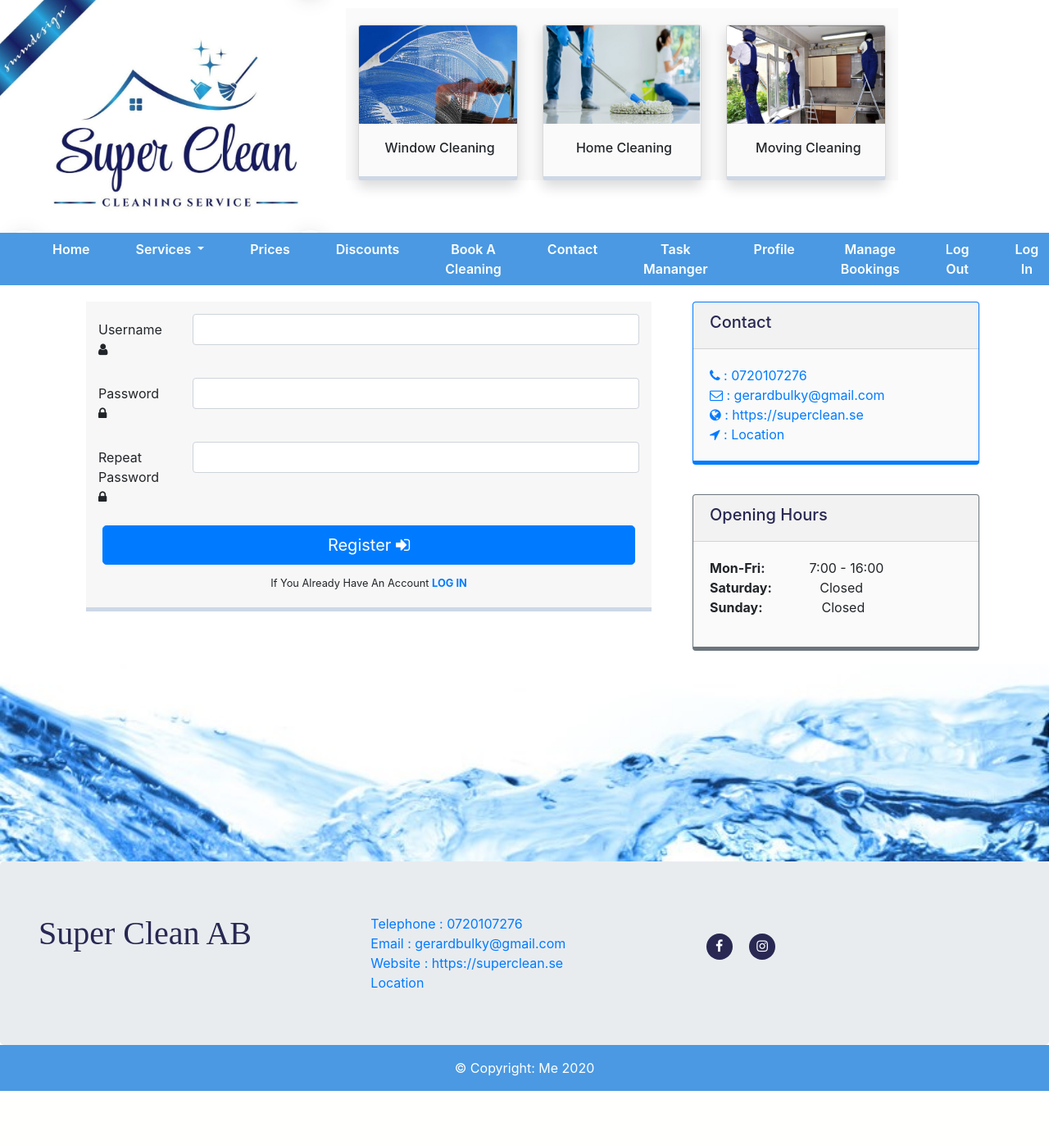
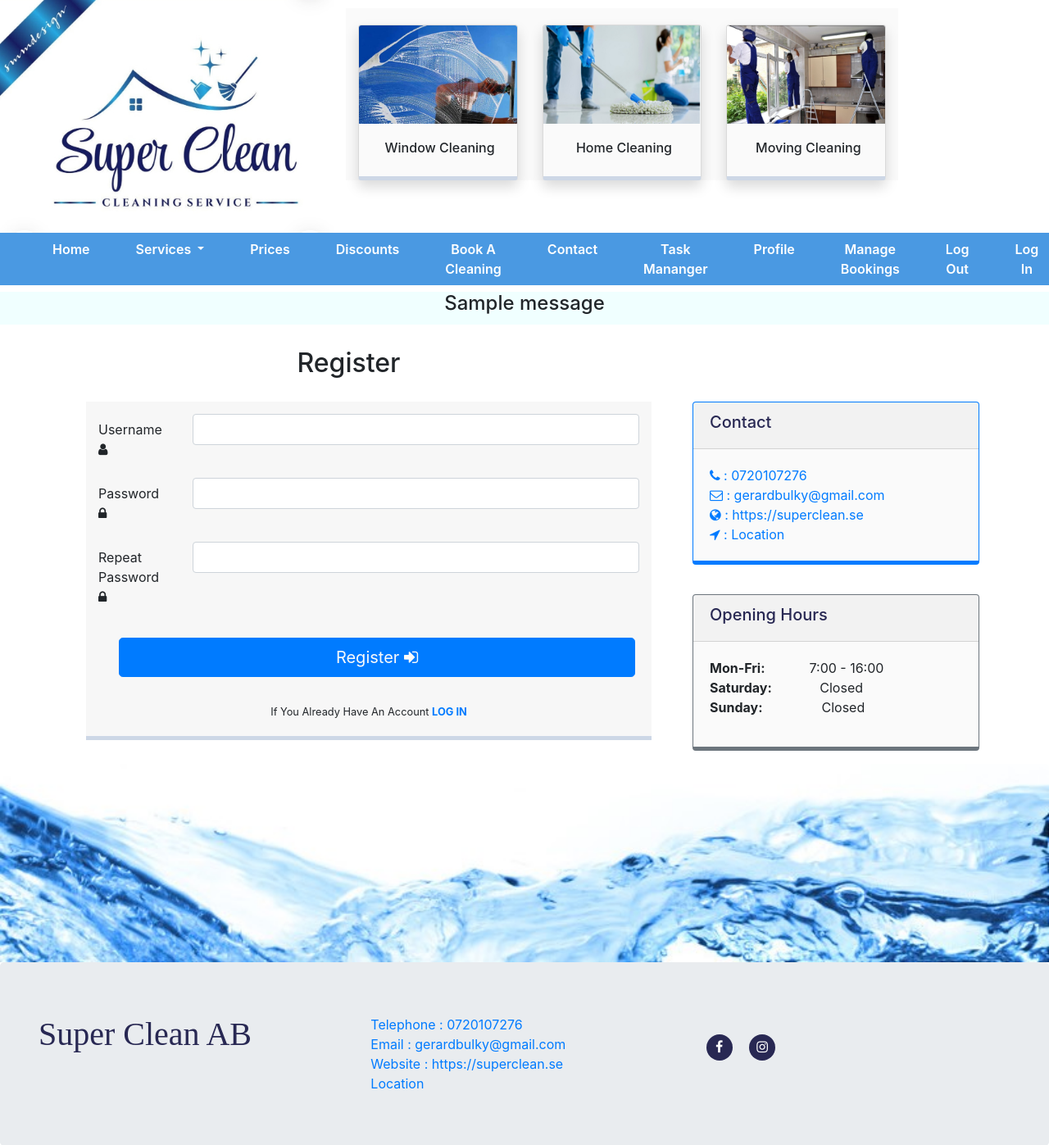
Before and after one commit to Gerardbulky/nilssonsstadtjanst, a Flask app: page /register in a window 1280 px wide; the page is wider, and only the part inside the window is pictured. Shown: the top 1397 px of that part at 82% size. Before the commit the page ends 1331 px from the top of that part, so only its background shows below. Run offline with Flask 2, Linux system fonts and the light colour scheme; one stand-in notice (Sample message) is shown; some libraries are stand-ins or nearby versions.

Commit message:
added registration form

```diff
--- a/app.py
+++ b/app.py
@@ -25,6 +25,31 @@ def get_tasks():
 
 @app.route("/register", methods=["GET", "POST"])
 def register():
+    if request.method == "POST":
+        username = request.form.get("username").lower()
+        password = request.form.get("password")
+        confirm = request.form.get("confirm")
+
+        # check if username already exists in db
+        existing_user = mongo.db.users.find_one(
+            {"username": username})
+
+        if existing_user:
+            flash("Username already exists")
+            return redirect(url_for('register'))
+
+        if password == confirm:
+            register = {"username": username,
+                        "password": generate_password_hash(password)}
+            mongo.db.users.insert_one(register)
+
+        # put the new user into 'session' cookie
+            session["user"] = request.form.get("username").lower()
+            flash("Registration Successful!")
+            return redirect(url_for('register', username=session["user"]))
+        else:
+            flash("Passwords do not match.")
+
     return render_template("register.html")
 
 
--- a/templates/register.html
+++ b/templates/register.html
@@ -132,37 +132,50 @@
             </div>
         </nav>
     </div>
+    <!-------------------------------------Flashed Messages------------------------------------------------->
+    {% with messages = get_flashed_messages() %}
+        {% if messages %}
+            {% for message in messages %}
+                <div class="row flashes my-2">
+                    <div class="col-12">
+                        <h4 class="text-center" style="background-color: azure; height: 40px;">{{ message }}</h4>
+                    </div>
+                </div>
+            {% endfor %}
+        {% endif %}
+    {% endwith %}
 
-    <!-------------------------------------Image Slider----------------------------------------------------->
+    <!-------------------------------------Registration Section----------------------------------------------------->
     <section class="container">
+        <h2 class="offset-3" style="margin-top: 20px;">Register</h2>
         <div class="row">
             <div class="col-sm-8">
                     <div class="card-body">
-                        <form class="border-tertiary">
+                        <form class="border-tertiary" method="POST" action="{{ url_for('register') }}">
                             <!----------Users Usersname-------------->
-                            <div class="form-group row" method="POST" action="{{ url_for('register') }}">
-                                <label for="Username" class="col-sm-2 col-form-label">Username <i class="fa fa-user"></i></label>
+                            <div class="form-group row">
+                                <label for="username" class="col-sm-2 col-form-label">Username <i class="fa fa-user" aria-hidden="true"></i></label>
                                 <div class="col-sm-10">
-                                    <input type="username" class="form-control" id="Username">
+                                    <input type="text" name="username" id="username" class="form-control" minlength="4" maxlength="25" required>
                                 </div>
                             </div>
                             <!----------Users Password-------------->
                             <div class="form-group row">
-                                <label for="Password" class="col-sm-2 col-form-label">Password <i class="fa fa-lock"></i></label>
+                                <label for="password" class="col-sm-2 col-form-label">Password <i class="fa fa-lock" aria-hidden="true"></i></label>
                                 <div class="col-sm-10">
-                                    <input type="password" id="password" name="password" class="form-control" minlength="5" pattern="^[a-zA-Z0-9]{5,15}$" maxlength="15" class="validate" required>
+                                    <input type="password" name="password" id="password" class="form-control" minlength="4" maxlength="25" class="validate" required>
                                 </div>
                             </div>
                             <!----------Users Repeat Password-------------->
                             <div class="form-group row">
-                                <label for="confirm" class="col-sm-2 col-form-label">Repeat Password <i class="fa fa-lock"></i></label>
+                                <label for="confirm" class="col-sm-2 col-form-label">Repeat Password <i class="fa fa-lock" aria-hidden="true"></i></label>
                                 <div class="col-sm-10">
-                                    <input type="confirm" id="confirm" name="confirm" class="form-control" id="confirm" class="form-control" minlength="5" pattern="^[a-zA-Z0-9]{5,15}$" maxlength="15" class="validate" required>
+                                    <input type="password" name="confirm" id="confirm" class="form-control" class="validate" required>
                                 </div>
                             </div>
                             <!----------Register Button-------------->
                             <div class="row" style="margin: 5px;">
-                                <button type="button" class="btn btn-primary btn-lg btn-block">Register <i class="fa fa-sign-in" aria-hidden="true"></i></button>
+                                <button type="submit" class="btn btn-primary btn-lg btn-block">Register <i class="fa fa-sign-in" aria-hidden="true"></i></button>
                             </div>
                             <!----------SIGN IN IF ALREADY HAVE AN ACCOUNT-------------->
                             <div class="row">
```
Also changed, not shown: templates/index.html (+10 -0 lines).
